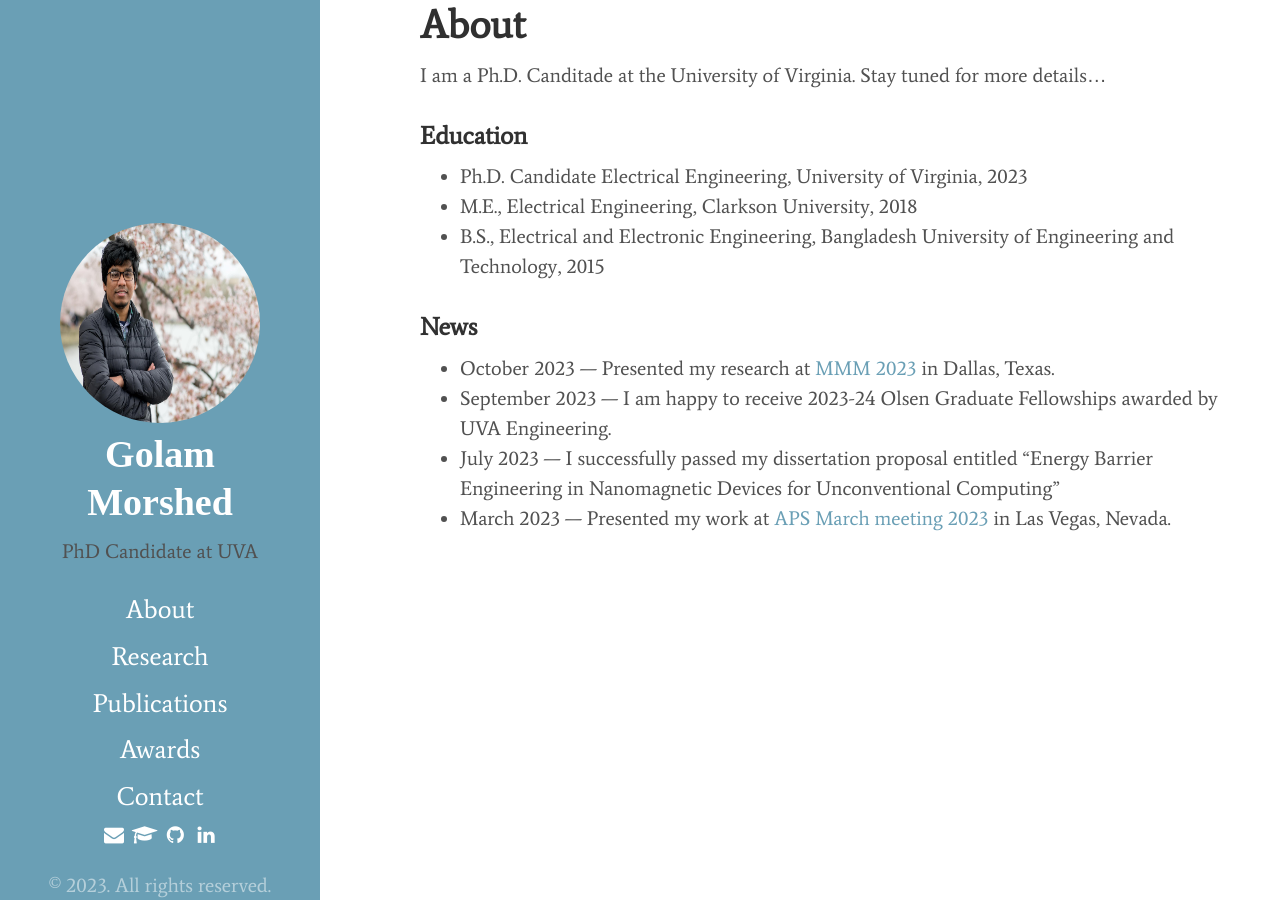
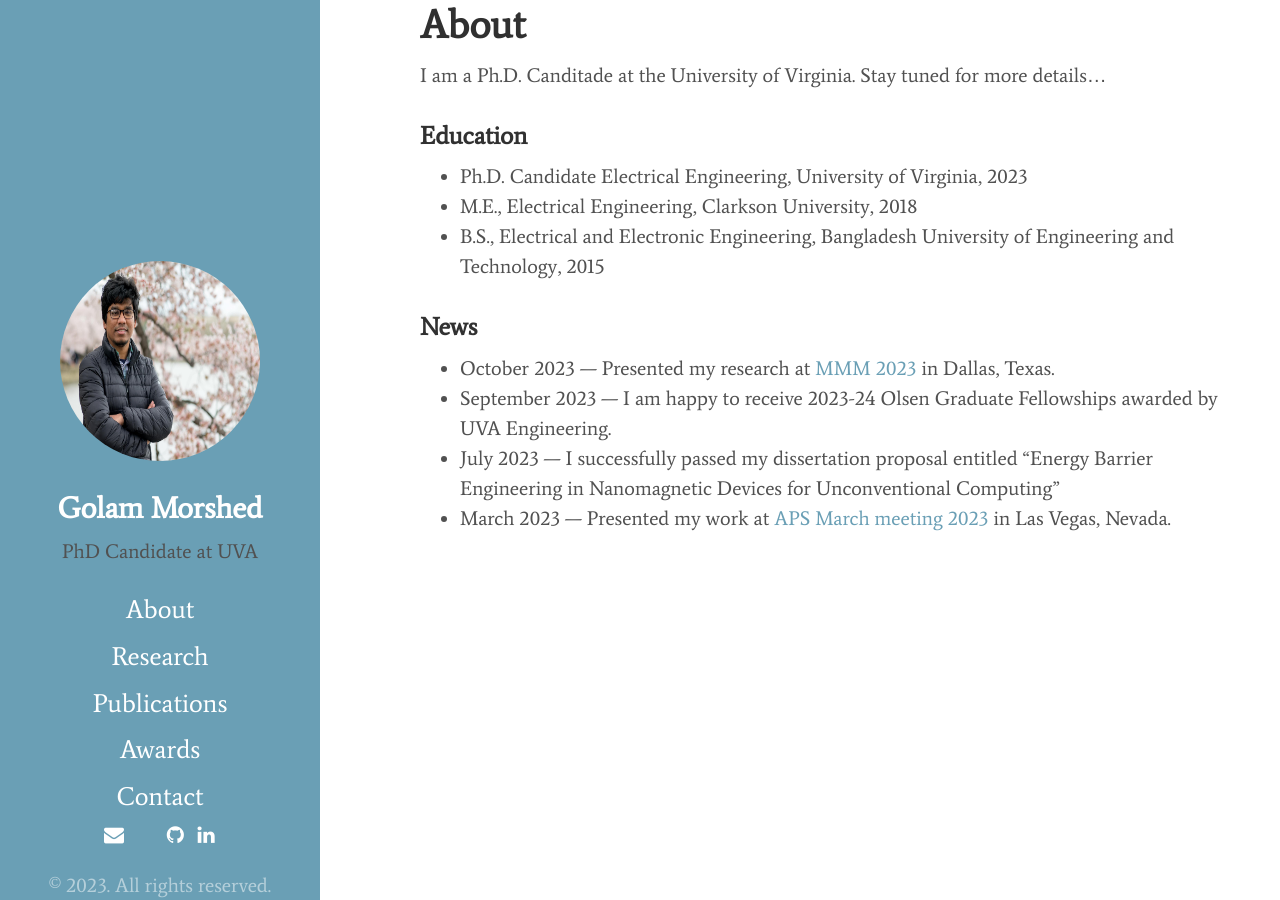
Before and after one commit to mgmorshed/mgmorshed.github.io, a Jekyll site: the page built from index.md, in a window 1280 px wide. Built offline with Jekyll 4.4.1, drawn with Linux system fonts in a browser that asks for light colours; cached includes are drawn as plain includes.

Commit message:
Update sidebar.html

```diff
--- a/_includes/sidebar.html
+++ b/_includes/sidebar.html
@@ -4,10 +4,10 @@
       <!-- This adds the picture on the sidebar -->
       {% if site.logo %}
         <a class="no-hover" href="{{ '/' | relative_url }}" tabindex="-1">
-          <img src="{% include_cached smart-url url=site.logo %}" class="avatar" alt="{{ site.short_title | default:site.title }}" width="200" height="200" loading="lazy" />
+          <img src="{% include_cached smart-url url=site.logo %}" class="avatar" alt="{{ site.short_title | default:site.title }}" width="100" height="100" loading="lazy" />
         </a>
       {% endif %}
-      <h1>
+      <h2>
         <a href="{{ '/' | relative_url }}">
           {{ site.title }}
         </a>
@@ -54,7 +54,7 @@
 
       {% if site.scholar_username %}
        <a href="{{ site.scholar_username }}" target="_blank" style="text-decoration:none">
-        <i class="fa fa-fw fa-graduation-cap"></i>
+        <i class="fa fa-fw fa-google-scholar"></i>
        </a>
       {% endif %}
 
```
